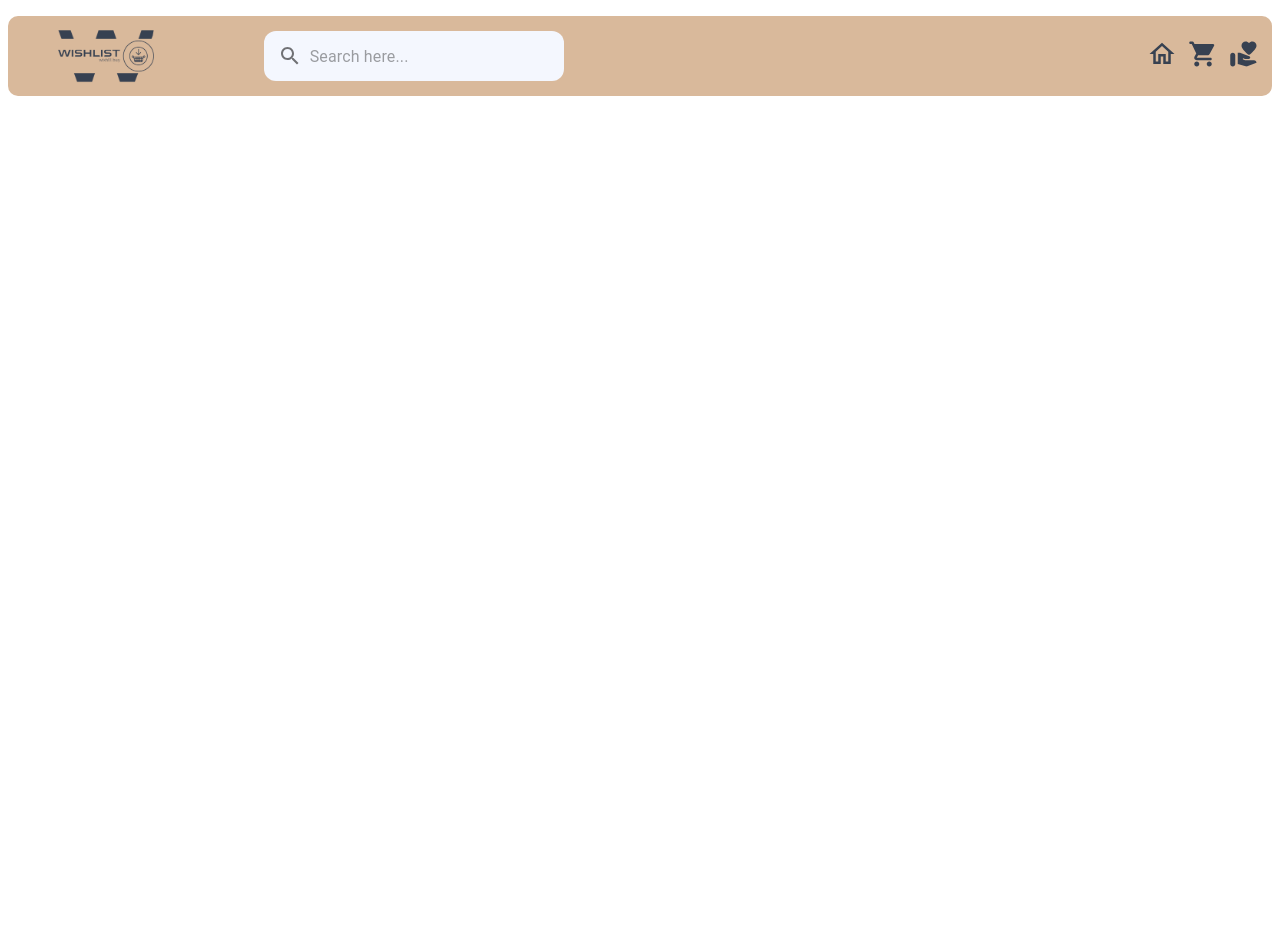
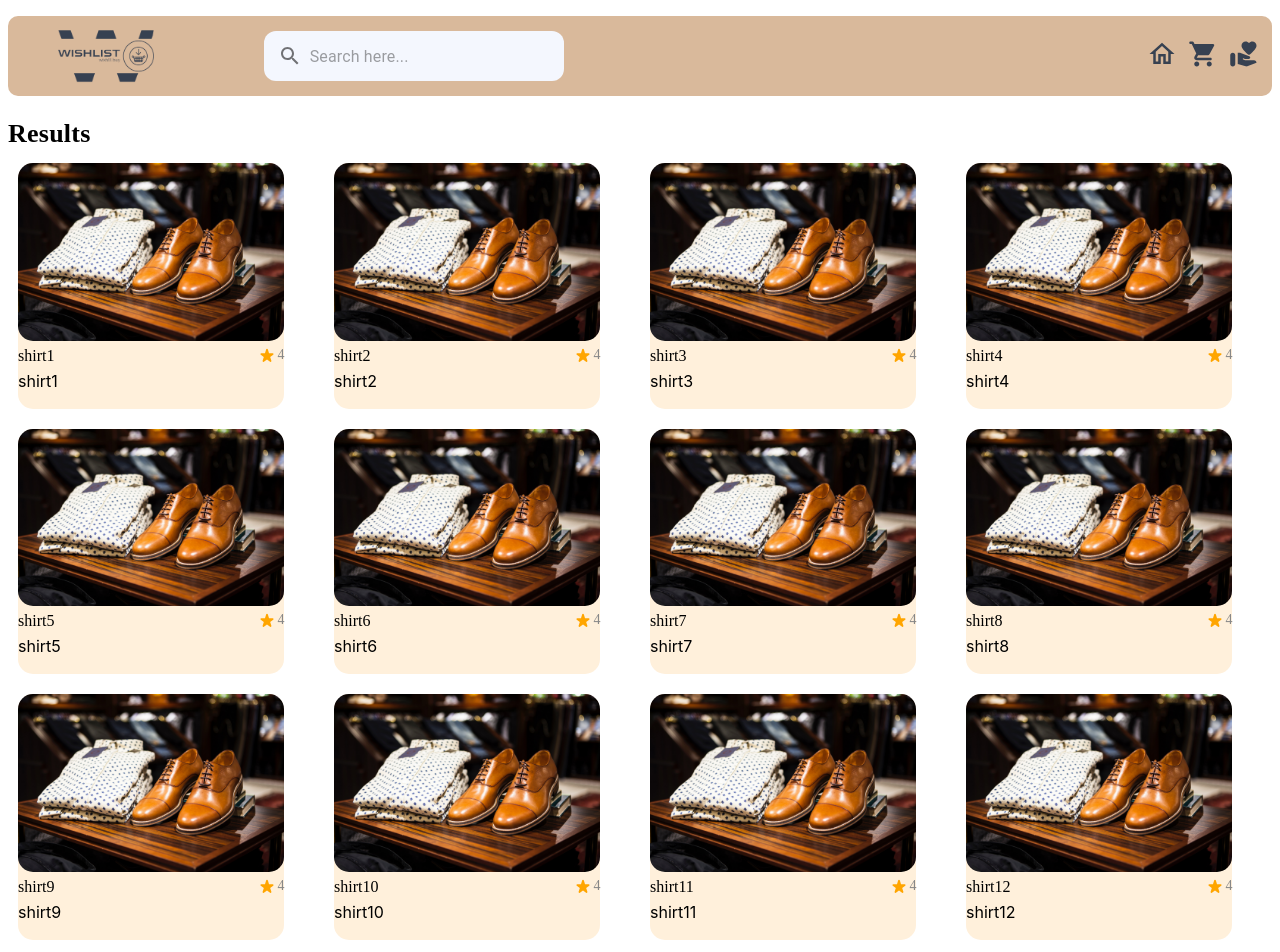
Before and after one commit to Shreeniva/E_Shop, a React (Create React App) app: page /GlobalResult in a window 1280 px wide. Shown: the top 952 px of the page. Before the commit the page ends 800 px from the top, so only its background shows below. Built offline with nearby package versions, Linux system fonts and the light colour scheme.

Commit message:
homepage and global results page

```diff
--- a/package.json
+++ b/package.json
@@ -15,7 +15,7 @@
     "@testing-library/user-event": "^13.5.0",
     "react": "^18.2.0",
     "react-dom": "^18.2.0",
-    "react-router-dom": "^5.2.0",
+    "react-router-dom": "^5.3.4",
     "react-scripts": "5.0.1",
     "react-simple-image-slider": "^2.4.1",
     "react-slick": "^0.29.0",
--- a/src/App.js
+++ b/src/App.js
@@ -1,10 +1,12 @@
 import React from 'react';
 import { BrowserRouter as Router, Switch, Route } from 'react-router-dom';
 import Header from './component';
-import HomePage from './component/Pages/HomePage';
 import wishlist from './component/Pages/wishlist';
-import ProductCard from '../src/component/Pages/product/productCard'
 import Mycart from './component/Pages/Mycart';
+import HomePage from './component/Pages/Home/HomePage';
+import ProductCard from './component/Pages/product/productCard';
+import Arrivals from './component/Pages/Home/Arrivals'
+import GlobalResult from './component/Pages/common/GlobalResult';
 
 const App = () => {
   return (
@@ -16,6 +18,8 @@ const App = () => {
         <Route path="/cart" component={Mycart} />
         <Route path="/wishlist" component={wishlist} />
          <Route path="/productCard" component={ProductCard} />
+         <Route path="/arrivals" component={Arrivals} />
+         <Route path="/GlobalResult" component={GlobalResult} />
         {/*<Route path="/route2" component={Route2} /> */}
       </Switch>
     </Router>
--- /dev/null
+++ b/src/component/Pages/Home/Arrivals.js
@@ -0,0 +1,44 @@
+import { Box, Button, Grid, Typography } from '@mui/material'
+import React from 'react'
+import ProductCard from '../product/productCard'
+import { Link } from 'react-router-dom/cjs/react-router-dom.min'
+
+export default function Arrivals({v}) {
+  const dress = [
+    {
+      name: 'shirt1'
+    },
+    {
+      name: 'shirt2'
+    },
+    {
+      name: 'shirt3'
+    },
+    {
+      name: 'shirt4'
+    },
+    ]
+
+  return (
+    <div >
+      <Grid container>
+        <Grid lg={12}>
+          <Grid container>
+            <Grid lg={10}>
+              <h2 >Arrivals</h2>
+            </Grid>
+            <Grid lg={2} style={{ display: "flex", justifyContent: "end" }}>
+              <Box>
+              <Link to="/globalResult">  <Button style={{ backgroundColor: "#374151", color: "white" }}>Explore</Button></Link>
+              </Box>
+            </Grid>
+          </Grid>
+
+        </Grid>
+        {dress.map((v)=><Grid lg={3}>
+        <ProductCard productDetail={v} />
+        </Grid>)}
+      </Grid>
+    </div>
+  )
+}
--- a/src/component/Pages/HomePage.js
+++ b/src/component/Pages/Home/HomePage.js
@@ -1,8 +1,8 @@
 import React from 'react'
-import MovingCards from './MovingCards';
-import SliderImages from '../Slider';
+import SliderImages from '../../Slider';
 import { Card, Grid } from '@mui/material';
-import ProductCard from './product/productCard';
+import Arrivals from './Arrivals';
+
 
 function HomePage() {
    return (
@@ -25,7 +25,7 @@ function HomePage() {
             </Card>
         </Grid>
         <div style={{ marginTop:"15px", marginBottom:"200px"}}>
-            <ProductCard/>
+            <Arrivals/>
         </div>
         </div>
    )
--- /dev/null
+++ b/src/component/Pages/common/GlobalResult.js
@@ -0,0 +1,95 @@
+import { Box, Grid, Typography } from '@mui/material'
+import React from 'react'
+import StarRateRoundedIcon from '@mui/icons-material/StarRateRounded';
+
+export default function GlobalResult() {
+    const dress = [
+        {
+          name: 'shirt1'
+        },
+        {
+          name: 'shirt2'
+        },
+        {
+          name: 'shirt3'
+        },
+        {
+          name: 'shirt4'
+        },
+        {
+          name: 'shirt5'
+        },
+        {
+          name: 'shirt6'
+        },
+        {
+          name: 'shirt7'
+        },
+        {
+          name: 'shirt8'
+        },
+        {
+          name: 'shirt9'
+        },
+        {
+          name: 'shirt10'
+        },
+        {
+          name: 'shirt11'
+        },
+        {
+          name: 'shirt12'
+        },
+        {
+          name: 'shirt13'
+        },
+        {
+          name: 'shirt14'
+        },
+        {
+          name: 'shirt15'
+        },
+        {
+          name: 'shirt16'
+        },
+        ]
+  return (
+    <div>
+
+            <Grid container>
+                <Grid lg={12}>
+                    <Typography style={{fontFamily:"initial", fontSize:"26px", fontWeight:"600"}}> Results </Typography>
+                </Grid>
+            {dress.map((v) =><Grid lg={3} padding="10px">
+             <div style={{ cursor: 'pointer' }} className="products-list-item article:hover">
+            <article style={{width:"90%"}}>
+                        <Box bgcolor='#fff0db' borderRadius='15px' height="100%" width="100%" style={{width:"fitContent"}}>
+                <Box textAlign='left'>
+                  <img src="/images/shirt.jpg"  alt='' style={{ height: "100%", width: "100%", borderRadius: "15px" }} />
+                </Box>
+
+                <figcaption>
+
+                  <div style={{ display: "flex", alignItems: "flex-end", justifyContent: "space-between" }} className="products-list-item article:hover">
+                    <Typography variant='p12_400' color="primaryColors.loginText">{v.name}</Typography>
+                    <div style={{ display: "flex", alignItems: "center" }}>
+                      <StarRateRoundedIcon sx={{ fontSize: 20, color: 'orange' }} /><span style={{ fontSize: "14px", color: "#888888" }}>4</span>
+                    </div>
+                  </div>
+                  <div>
+                    <Box mt='6px'>
+                      <Typography variant='p16_500_18' color="primaryColors.mobileCardText" fontFamily='Inter' className="break"> {v.name} </Typography>
+                    </Box>
+
+                  </div>
+                  <br />
+                </figcaption>
+              </Box>
+              </article>
+            </div>
+          </Grid> )}
+                </Grid>
+
+    </div>
+  )
+}
--- a/src/component/Pages/product/productCard.js
+++ b/src/component/Pages/product/productCard.js
@@ -4,7 +4,7 @@ import React from 'react'
 import StarRateRoundedIcon from '@mui/icons-material/StarRateRounded';
 import "./productCard.css"
 
-export default function ProductCard() {
+export default function ProductCard({productDetail}) {
   const dress = [
     {
       name: 'shirt1'
@@ -33,40 +33,24 @@ export default function ProductCard() {
       }
 
   return (
-    <div >
-      <Grid container>
-        <Grid lg={12}>
-          <Grid container>
-            <Grid lg={10}>
-              <h2 >Arrivals</h2>
-            </Grid>
-            <Grid lg={2} style={{ display: "flex", justifyContent: "end" }}>
-              <Box>
-                <Button style={{ backgroundColor: "#374151", color: "white" }}>Explore</Button>
-              </Box>
-            </Grid>
-          </Grid>
-
-        </Grid>
-        {dress.map((v)=><Grid lg={3}>
-          <div style={{ cursor: 'pointer', height: "350px", width: "350px" }} className="products-list-item article:hover">
-            <article style={{ height: "250px", width: "300px" }}>
-              <Box bgcolor='#fff0db' borderRadius='15px' style={{width:"fitContent"}}>
-                <Box textAlign='left' height="250px" width="300px"  >
+          <div style={{ cursor: 'pointer' }} className="products-list-item article:hover">
+            <article style={{width:"90%"}}>
+              <Box bgcolor='#fff0db' borderRadius='15px' height="100%" width="100%" style={{width:"fitContent"}}>
+                <Box textAlign='left'>
                   <img src="/images/shirt.jpg"  alt='' style={{ height: "100%", width: "100%", borderRadius: "15px" }} />
                 </Box>
 
                 <figcaption>
 
                   <div style={{ display: "flex", alignItems: "flex-end", justifyContent: "space-between" }} className="products-list-item article:hover">
-                    <Typography variant='p12_400' color="primaryColors.loginText">{v.name}</Typography>
+                    <Typography variant='p12_400' color="primaryColors.loginText">{productDetail.name}</Typography>
                     <div style={{ display: "flex", alignItems: "center" }}>
                       <StarRateRoundedIcon sx={{ fontSize: 20, color: orange }} /><span style={{ fontSize: "14px", color: "#888888" }}>4</span>
                     </div>
                   </div>
                   <div>
                     <Box mt='6px'>
-                      <Typography variant='p16_500_18' color="primaryColors.mobileCardText" fontFamily='Inter' className="break"> {v.name} </Typography>
+                      <Typography variant='p16_500_18' color="primaryColors.mobileCardText" fontFamily='Inter' className="break"> {productDetail.name} </Typography>
                     </Box>
 
                   </div>
@@ -75,8 +59,5 @@ export default function ProductCard() {
               </Box>
             </article>
           </div>
-        </Grid>)}
-      </Grid>
-    </div>
   )
 }
```
Also changed, not shown: src/component/Pages/Home/Banner.js (added, +15 -0 lines), public/images/ro.jpg (added), 1 other file (tests, documents, lock files or other folders).
